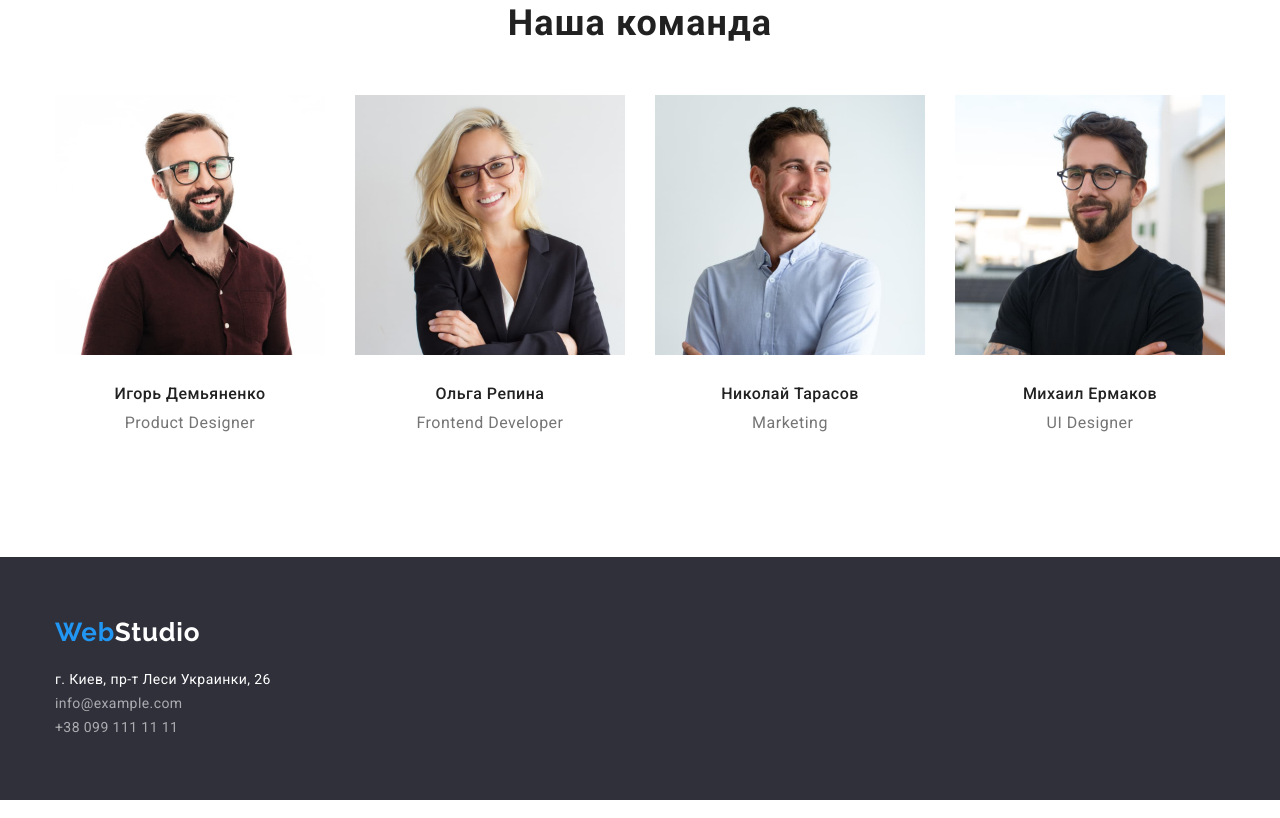
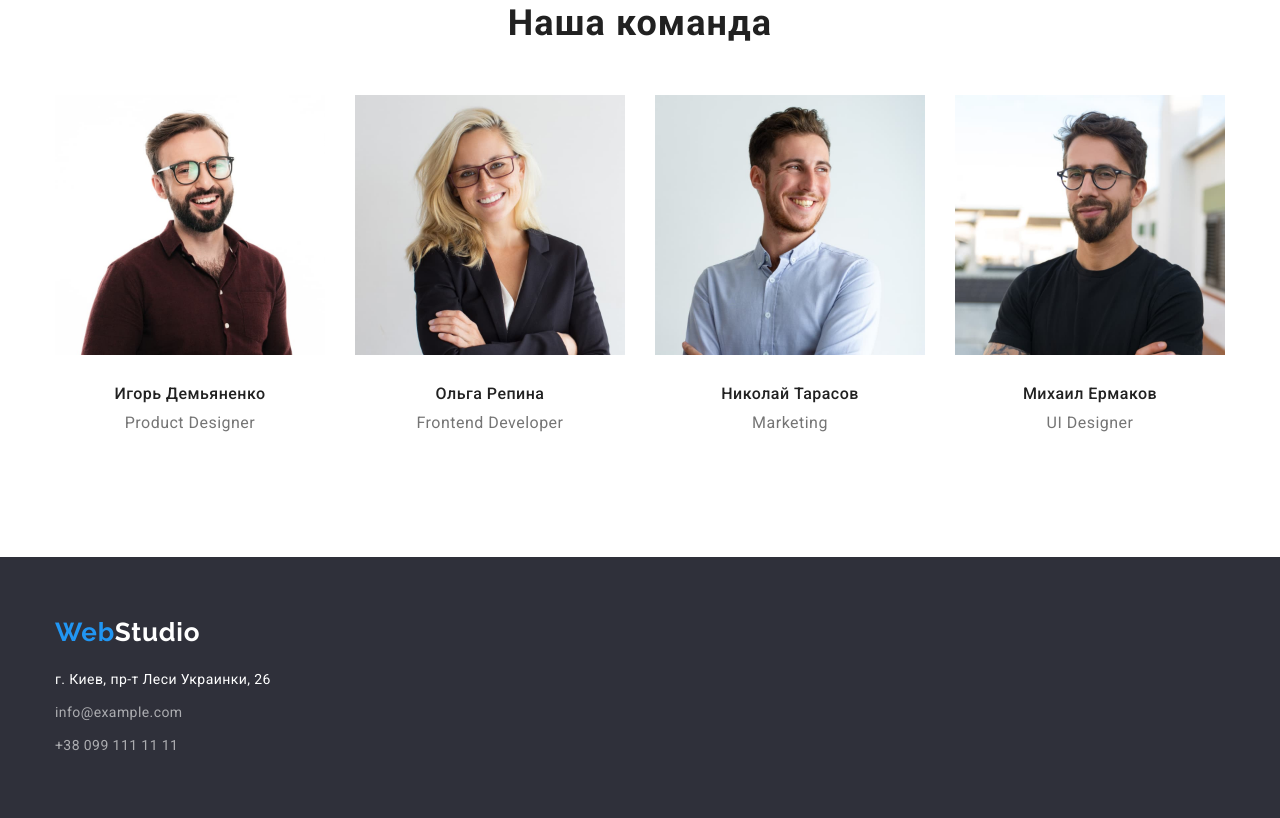
Before and after one commit to Jumiyeva/goit-markup-hw-03, a plain HTML site: page index.html in a window 1280 px wide. Shown: the part 1537-2355 px from the top of the page. Drawn offline with nearby package versions, Linux system fonts and the light colour scheme.

Commit message:
Редактирует марджины в футере

```diff
--- a/css/styles.css
+++ b/css/styles.css
@@ -323,17 +323,24 @@ body{
 }
 
 .footer .footer-link{
+    display: block;
+    margin-bottom: 9px;
     font-size: 14px;
     line-height: 1.71;
     letter-spacing: 0.03em;
     color: var(--primary-white-color);
+
 }
 .footer-item{
+    display: block;
     margin-bottom: 9px;
     font-size: 14px;
     line-height: 1.71;
     letter-spacing: 0.03em;
     color: rgba(255, 255, 255, 0.6);
+}
+.footer-tel{
+   margin-bottom: 0;
 }
 
 /*PORTFOLIO*/
--- a/index.html
+++ b/index.html
@@ -118,7 +118,7 @@
             <ul class="footer-list list">
                 <li><a href="https://goo.gl/maps/Q4nnMbQuA6dh1xM89" target="_blank" class="footer-link link">г. Киев, пр-т Леси Украинки, 26</a></li>
                 <li><a href="mailto:info@example.com" class=" footer-item link">info@example.com</a></li>
-                <li><a href="tel:+380991111111" class="footer-item link">+38 099 111 11 11</a></li>
+                <li><a href="tel:+380991111111" class="footer-item footer-tel link">+38 099 111 11 11</a></li>
             </ul>
         </address>
     </div>
```
